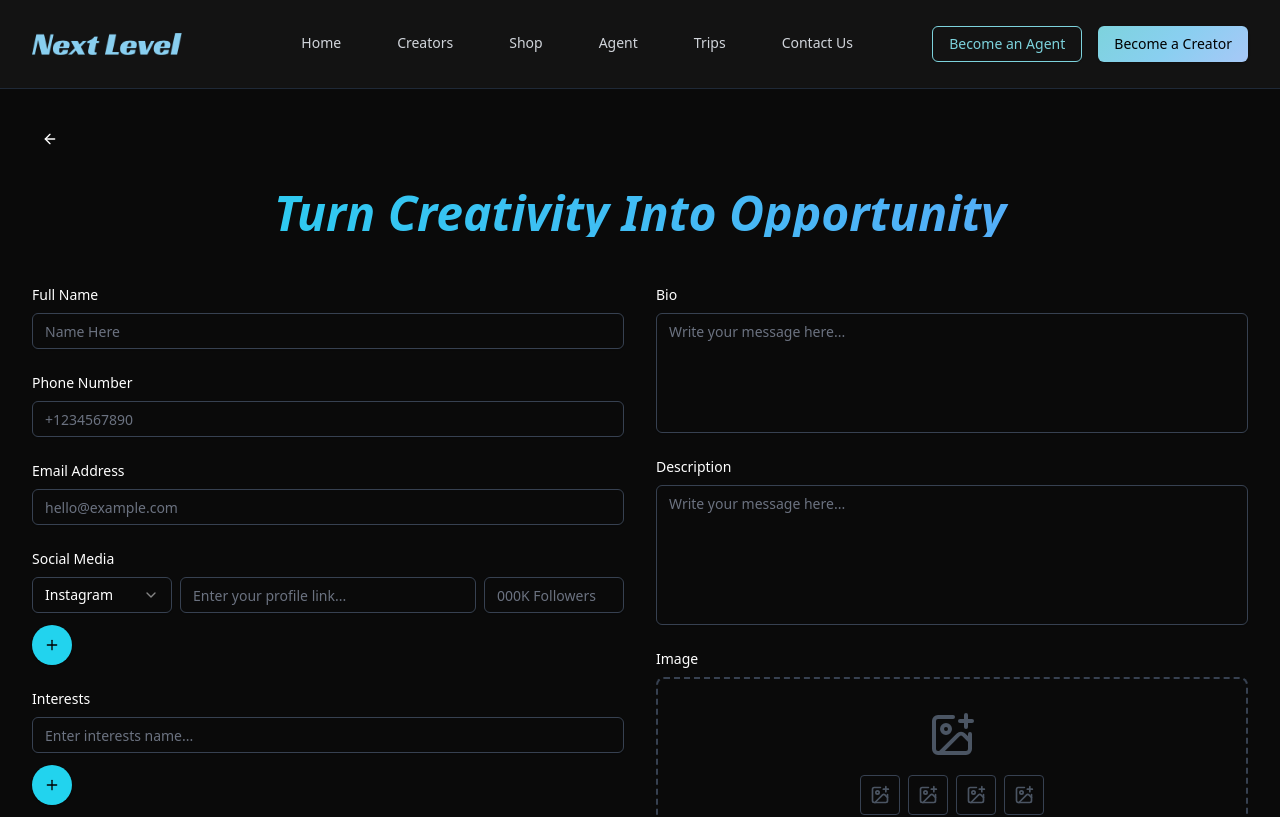
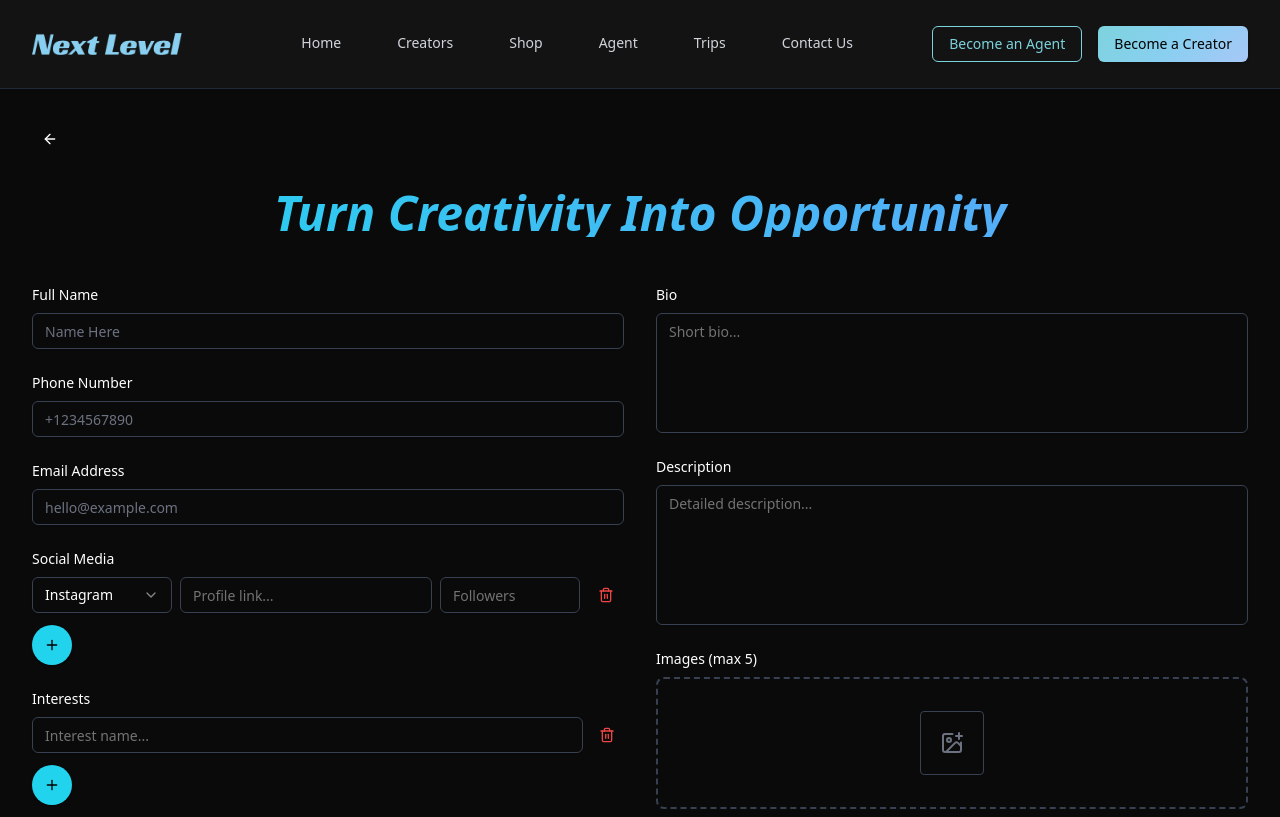
Before and after one commit to fsdteam8/amedka05-frontend, a Next.js app: page /creator-form in a window 1280 px wide. Shown: the top 817 px of the page. Built offline with nearby package versions, Linux system fonts and the light colour scheme.

Commit message:
setup tanstack query

```diff
--- a/package.json
+++ b/package.json
@@ -13,6 +13,7 @@
     "@radix-ui/react-label": "^2.1.7",
     "@radix-ui/react-select": "^2.2.6",
     "@radix-ui/react-slot": "^1.2.3",
+    "@tanstack/react-query": "^5.90.2",
     "class-variance-authority": "^0.7.1",
     "clsx": "^2.1.1",
     "embla-carousel-react": "^8.6.0",
--- a/src/app/creator-form/page.tsx
+++ b/src/app/creator-form/page.tsx
@@ -1,13 +1,11 @@
 "use client"
 
-import type React from "react"
-
-import { useState } from "react"
+import React, { useState } from "react"
 import { Button } from "@/components/ui/button"
 import { Input } from "@/components/ui/input"
 import { Textarea } from "@/components/ui/textarea"
 import { Select, SelectContent, SelectItem, SelectTrigger, SelectValue } from "@/components/ui/select"
-import { ArrowLeft, Plus, ImagePlus } from "lucide-react"
+import { ArrowLeft, Plus, ImagePlus, Trash2 } from "lucide-react"
 import Image from "next/image"
 
 interface SocialMedia {
@@ -29,35 +27,47 @@ export default function CreatorForm() {
   const [bio, setBio] = useState("")
   const [description, setDescription] = useState("")
   const [socialMedia, setSocialMedia] = useState<SocialMedia[]>([
-    { id: "1", platform: "Instagram", profileLink: "", followers: "" },
+    { id: crypto.randomUUID(), platform: "Instagram", profileLink: "", followers: "" },
   ])
-  const [interests, setInterests] = useState<Interest[]>([{ id: "1", name: "" }])
+  const [interests, setInterests] = useState<Interest[]>([{ id: crypto.randomUUID(), name: "" }])
   const [images, setImages] = useState<File[]>([])
 
-  const addSocialMedia = () => {
-    setSocialMedia([
-      ...socialMedia,
-      { id: Date.now().toString(), platform: "Instagram", profileLink: "", followers: "" },
-    ])
+  // ---- Utility Functions ----
+  const handleChange = <T extends { id: string }>(
+    list: T[],
+    setList: React.Dispatch<React.SetStateAction<T[]>>,
+    id: string,
+    key: keyof T,
+    value: string
+  ) => {
+    setList(list.map((item) => (item.id === id ? { ...item, [key]: value } : item)))
   }
 
-  const updateSocialMedia = (id: string, field: keyof SocialMedia, value: string) => {
-    setSocialMedia(socialMedia.map((sm) => (sm.id === id ? { ...sm, [field]: value } : sm)))
+  const handleAdd = <T extends { id: string }>(
+    list: T[],
+    setList: React.Dispatch<React.SetStateAction<T[]>>,
+    newItem: Omit<T, "id">
+  ) => {
+    setList([...list, { id: crypto.randomUUID(), ...newItem } as T])
   }
 
-  const addInterest = () => {
-    setInterests([...interests, { id: Date.now().toString(), name: "" }])
-  }
-
-  const updateInterest = (id: string, value: string) => {
-    setInterests(interests.map((interest) => (interest.id === id ? { ...interest, name: value } : interest)))
+  const handleRemove = <T extends { id: string }>(
+    list: T[],
+    setList: React.Dispatch<React.SetStateAction<T[]>>,
+    id: string
+  ) => {
+    setList(list.filter((item) => item.id !== id))
   }
 
   const handleImageUpload = (e: React.ChangeEvent<HTMLInputElement>) => {
     if (e.target.files) {
       const newImages = Array.from(e.target.files)
-      setImages([...images, ...newImages].slice(0, 5))
+      setImages((prev) => [...prev, ...newImages].slice(0, 5)) // max 5 images
     }
+  }
+
+  const removeImage = (index: number) => {
+    setImages(images.filter((_, i) => i !== index))
   }
 
   const handleSubmit = (e: React.FormEvent) => {
@@ -69,16 +79,16 @@ export default function CreatorForm() {
       emailAddress,
       bio,
       description,
-      socialMedia: socialMedia.map((sm) => ({
-        platform: sm.platform,
-        profileLink: sm.profileLink,
-        followers: sm.followers,
+      socialMedia: socialMedia.map(({ platform, profileLink, followers }) => ({
+        platform,
+        profileLink,
+        followers,
       })),
-      interests: interests.map((i) => i.name).filter((name) => name.trim() !== ""),
+      interests: interests.map((i) => i.name).filter(Boolean),
       images: images.map((img) => img.name),
     }
 
-    console.log("[v0] Form Data:", formData)
+    console.log("✅ Form Data:", formData)
   }
 
   return (
@@ -102,8 +112,10 @@ export default function CreatorForm() {
           <div className="space-y-6">
             {/* Full Name */}
             <div>
-              <label className="block text-sm mb-2">Full Name</label>
+              <label htmlFor="fullName" className="block text-sm mb-2">Full Name</label>
               <Input
+                id="fullName"
+                required
                 placeholder="Name Here"
                 value={fullName}
                 onChange={(e) => setFullName(e.target.value)}
@@ -113,8 +125,10 @@ export default function CreatorForm() {
 
             {/* Phone Number */}
             <div>
-              <label className="block text-sm mb-2">Phone Number</label>
+              <label htmlFor="phone" className="block text-sm mb-2">Phone Number</label>
               <Input
+                id="phone"
+                type="tel"
                 placeholder="+1234567890"
                 value={phoneNumber}
                 onChange={(e) => setPhoneNumber(e.target.value)}
@@ -124,9 +138,11 @@ export default function CreatorForm() {
 
             {/* Email Address */}
             <div>
-              <label className="block text-sm mb-2">Email Address</label>
+              <label htmlFor="email" className="block text-sm mb-2">Email Address</label>
               <Input
+                id="email"
                 type="email"
+                required
                 placeholder="hello@example.com"
                 value={emailAddress}
                 onChange={(e) => setEmailAddress(e.target.value)}
@@ -139,8 +155,11 @@ export default function CreatorForm() {
               <label className="block text-sm mb-2">Social Media</label>
               <div className="space-y-3">
                 {socialMedia.map((sm) => (
-                  <div key={sm.id} className="flex gap-2">
-                    <Select value={sm.platform} onValueChange={(value) => updateSocialMedia(sm.id, "platform", value)}>
+                  <div key={sm.id} className="flex gap-2 items-center">
+                    <Select
+                      value={sm.platform}
+                      onValueChange={(value) => handleChange(socialMedia, setSocialMedia, sm.id, "platform", value)}
+                    >
                       <SelectTrigger className="w-[140px] bg-transparent border-gray-700 text-white">
                         <SelectValue />
                       </SelectTrigger>
@@ -152,22 +171,32 @@ export default function CreatorForm() {
                       </SelectContent>
                     </Select>
                     <Input
-                      placeholder="Enter your profile link..."
+                      placeholder="Profile link..."
                       value={sm.profileLink}
-                      onChange={(e) => updateSocialMedia(sm.id, "profileLink", e.target.value)}
-                      className="flex-1 bg-transparent border-gray-700 text-white placeholder:text-gray-500"
+                      onChange={(e) => handleChange(socialMedia, setSocialMedia, sm.id, "profileLink", e.target.value)}
+                      className="flex-1 bg-transparent border-gray-700 text-white"
                     />
                     <Input
-                      placeholder="000K Followers"
+                      placeholder="Followers"
                       value={sm.followers}
-                      onChange={(e) => updateSocialMedia(sm.id, "followers", e.target.value)}
-                      className="w-[140px] bg-transparent border-gray-700 text-white placeholder:text-gray-500"
+                      onChange={(e) => handleChange(socialMedia, setSocialMedia, sm.id, "followers", e.target.value)}
+                      className="w-[140px] bg-transparent border-gray-700 text-white"
                     />
+                    <Button
+                      type="button"
+                      size="icon"
+                      variant="ghost"
+                      onClick={() => handleRemove(socialMedia, setSocialMedia, sm.id)}
+                    >
+                      <Trash2 className="h-4 w-4 text-red-500" />
+                    </Button>
                   </div>
                 ))}
                 <Button
                   type="button"
-                  onClick={addSocialMedia}
+                  onClick={() =>
+                    handleAdd(socialMedia, setSocialMedia, { platform: "Instagram", profileLink: "", followers: "" })
+                  }
                   className="w-10 h-10 rounded-full bg-cyan-400 hover:bg-cyan-500 text-black"
                   size="icon"
                 >
@@ -181,17 +210,26 @@ export default function CreatorForm() {
               <label className="block text-sm mb-2">Interests</label>
               <div className="space-y-3">
                 {interests.map((interest) => (
+                  <div key={interest.id} className="flex gap-2 items-center">
                     <Input
-                    key={interest.id}
-                    placeholder="Enter interests name..."
+                      placeholder="Interest name..."
                       value={interest.name}
-                    onChange={(e) => updateInterest(interest.id, e.target.value)}
-                    className="bg-transparent border-gray-700 text-white placeholder:text-gray-500"
+                      onChange={(e) => handleChange(interests, setInterests, interest.id, "name", e.target.value)}
+                      className="bg-transparent border-gray-700 text-white"
                     />
+                    <Button
+                      type="button"
+                      size="icon"
+                      variant="ghost"
+                      onClick={() => handleRemove(interests, setInterests, interest.id)}
+                    >
+                      <Trash2 className="h-4 w-4 text-red-500" />
+                    </Button>
+                  </div>
                 ))}
                 <Button
                   type="button"
-                  onClick={addInterest}
+                  onClick={() => handleAdd(interests, setInterests, { name: "" })}
                   className="w-10 h-10 rounded-full bg-cyan-400 hover:bg-cyan-500 text-black"
                   size="icon"
                 >
@@ -205,47 +243,58 @@ export default function CreatorForm() {
           <div className="space-y-6">
             {/* Bio */}
             <div>
-              <label className="block text-sm mb-2">Bio</label>
+              <label htmlFor="bio" className="block text-sm mb-2">Bio</label>
               <Textarea
-                placeholder="Write your message here..."
+                id="bio"
+                placeholder="Short bio..."
                 value={bio}
                 onChange={(e) => setBio(e.target.value)}
-                className="min-h-[120px] bg-transparent border-gray-700 text-white placeholder:text-gray-500 resize-none"
+                className="min-h-[120px] bg-transparent border-gray-700 text-white resize-none"
               />
             </div>
 
             {/* Description */}
             <div>
-              <label className="block text-sm mb-2">Description</label>
+              <label htmlFor="description" className="block text-sm mb-2">Description</label>
               <Textarea
-                placeholder="Write your message here..."
+                id="description"
+                placeholder="Detailed description..."
                 value={description}
                 onChange={(e) => setDescription(e.target.value)}
-                className="min-h-[140px] bg-transparent border-gray-700 text-white placeholder:text-gray-500 resize-none"
+                className="min-h-[140px] bg-transparent border-gray-700 text-white resize-none"
               />
             </div>
 
             {/* Image Upload */}
             <div>
-              <label className="block text-sm mb-2">Image</label>
+              <label className="block text-sm mb-2">Images (max 5)</label>
               <div className="border-2 border-dashed border-gray-700 rounded-lg p-8">
-                <div className="flex items-center justify-center gap-4 mb-4">
-                  <ImagePlus className="h-12 w-12 text-gray-600" />
-                </div>
-                <div className="flex gap-2 justify-center mb-4">
-                  {[...Array(4)].map((_, i) => (
-                    <div key={i} className="w-10 h-10 border border-gray-700 rounded flex items-center justify-center">
-                      {images[i] ? (
+                <div className="flex flex-wrap gap-4 justify-center">
+                  {images.map((img, i) => (
+                    <div key={i} className="relative w-16 h-16 border border-gray-700 rounded overflow-hidden">
                       <Image
-                          src={URL.createObjectURL(images[i]) || "/placeholder.svg"}
+                        src={URL.createObjectURL(img)}
                         alt={`Upload ${i + 1}`}
-                          className="w-full h-full object-cover rounded"
+                        fill
+                        className="object-cover rounded"
                       />
-                      ) : (
-                        <ImagePlus className="h-5 w-5 text-gray-600" />
-                      )}
+                      <button
+                        type="button"
+                        className="absolute top-0 right-0 bg-black/70 text-white p-1"
+                        onClick={() => removeImage(i)}
+                      >
+                        <Trash2 className="h-4 w-4" />
+                      </button>
                     </div>
                   ))}
+                  {images.length < 5 && (
+                    <label
+                      htmlFor="image-upload"
+                      className="w-16 h-16 border border-gray-700 rounded flex items-center justify-center cursor-pointer"
+                    >
+                      <ImagePlus className="h-6 w-6 text-gray-500" />
+                    </label>
+                  )}
                 </div>
                 <input
                   type="file"
@@ -255,19 +304,16 @@ export default function CreatorForm() {
                   className="hidden"
                   id="image-upload"
                 />
-                <label
-                  htmlFor="image-upload"
-                  className="block text-center text-sm text-gray-500 cursor-pointer hover:text-gray-400"
-                >
-                  Click to upload images
-                </label>
               </div>
             </div>
           </div>
 
           {/* Submit Button */}
           <div className="lg:col-span-2 flex justify-end">
-            <Button type="submit" className="bg-cyan-400 hover:bg-cyan-500 text-black font-medium px-12 py-6 text-base">
+            <Button
+              type="submit"
+              className="bg-cyan-400 hover:bg-cyan-500 text-black font-medium px-12 py-6 text-base"
+            >
               Send Request
             </Button>
           </div>
```
Also changed, not shown: src/app/provider/AppProvider.tsx (added, +22 -0 lines), 1 other file (tests, documents, lock files or other folders). Lines whose indentation alone changed are shown as unchanged.
